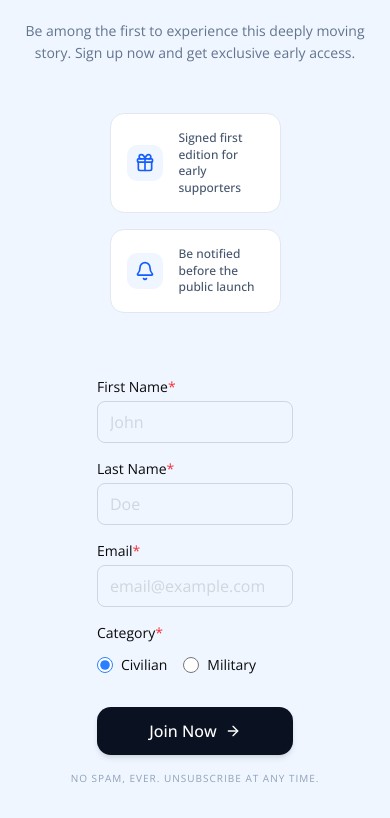
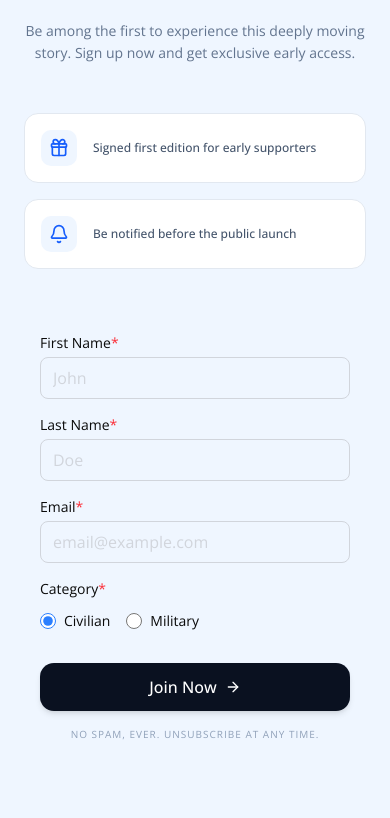
Before and after one commit to ayopedro/ritna, a Next.js app: page / in a window 390 px wide. Shown: the part 6406-7224 px from the top of the page. Built offline with nearby package versions, Linux system fonts and the light colour scheme; what drizzle-zod would draw is missing.

Commit message:
chore: increase form width for waitlist

```diff
--- a/app/components/waitlist.tsx
+++ b/app/components/waitlist.tsx
@@ -18,7 +18,7 @@ export function Waitlist() {
           </p>
         </div>
 
-        <div className='grid grid-cols-1 md:grid-cols-2 gap-4 mb-12 w-1/2 mx-auto'>
+        <div className='grid grid-cols-1 md:grid-cols-2 gap-4 mb-12 md:w-1/2 mx-auto'>
           <div className='bg-white border border-slate-200 rounded-xl p-4 flex items-center gap-4 text-left'>
             <div className='bg-blue-50 p-2 rounded-lg'>
               <Gift className='text-blue-600 w-5 h-5' />
@@ -38,7 +38,7 @@ export function Waitlist() {
           </div>
         </div>
 
-        <div className='flex flex-col sm:flex-row w-2/3 mx-auto gap-3'>
+        <div className='flex flex-col sm:flex-row md:w-2/3 mx-auto gap-3'>
           <WaitlistForm />
         </div>
 
```
